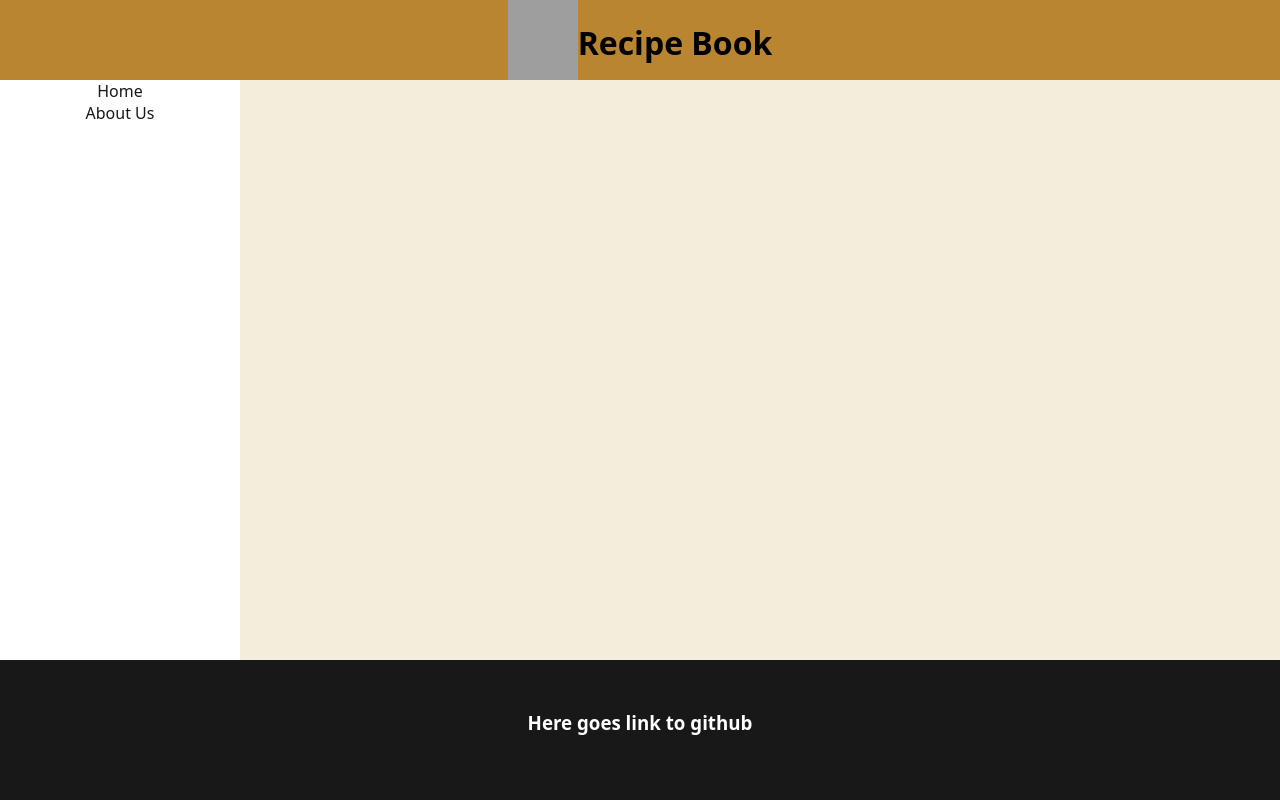
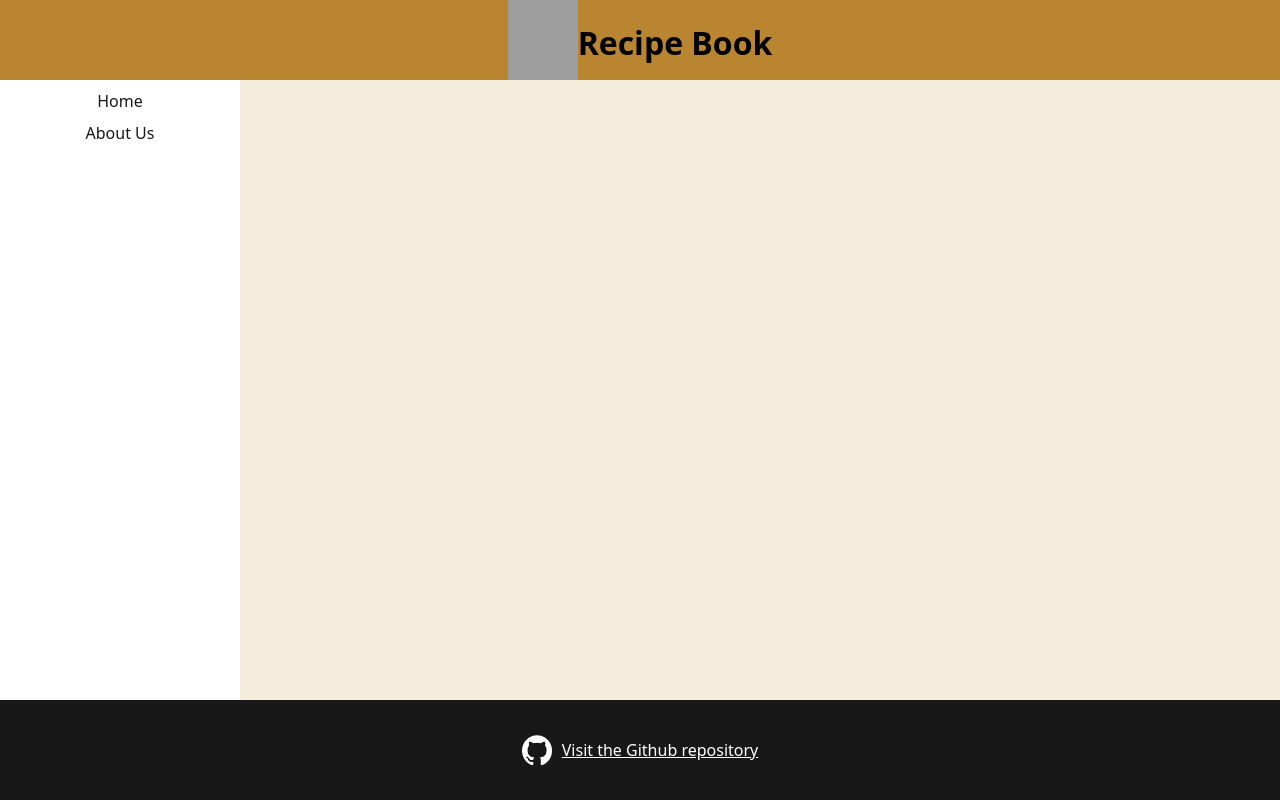
Before and after one commit to KaterynaSoloviova/recipe-book-app, a React (Vite) app in the folder recipe-book-app/: page / in a window 1280 px wide. Built offline with nearby package versions, Linux system fonts and the light colour scheme; grey boxes are pictures that could not be loaded.

Commit message:
feat: add link and logo to footer, hover to links

```diff
--- a/recipe-book-app/src/App.css
+++ b/recipe-book-app/src/App.css
@@ -19,7 +19,7 @@ header img {
 /*ORGANIZATION FOR SIDEBAR AND RECIPES (main)*/
 .content {
   display: flex;
-  height: 74vh;
+  height: 80vh;
 }
 
 /*SIDEBAR STYLES*/
@@ -33,9 +33,17 @@ aside ul {
   margin: 0;
   padding: 0;
 }
-aside ul a {
+
+aside ul li {
+  margin: 10px 0;
+}
+
+aside ul li a {
   text-decoration: none;
   color: #181818;
+}
+aside ul li a:hover {
+  text-decoration: underline;
 }
 
 /*MAIN CONTENT (recipes list)*/
@@ -50,10 +58,20 @@ footer {
   color: white;
   width: 100%;
   height: 5vh;
-  padding: 50px 0;
+  padding: 30px 0;
   position: fixed;
   bottom: 0;
+  display: flex;
+  justify-content: center;
+  align-items: center;
 }
-footer h3 {
-  margin: 0;
+footer img {
+  max-width: 30px;
+  margin-right: 10px;
 }
+footer a {
+  color: white;
+}
+footer a:hover {
+  text-decoration: none;
+}
--- a/recipe-book-app/src/components/Footer.jsx
+++ b/recipe-book-app/src/components/Footer.jsx
@@ -1,7 +1,15 @@
+import logo from "../assets/github-mark-white.png";
+
 function Footer() {
   return (
     <footer>
-      <h3>Here goes link to github</h3>
+      <img src={logo} alt="github logo" />
+      <a
+        href="https://github.com/KaterynaSoloviova/recipe-book-app"
+        target="_blank"
+      >
+        Visit the Github repository
+      </a>
     </footer>
   );
 }
--- a/recipe-book-app/src/components/Sidebar.jsx
+++ b/recipe-book-app/src/components/Sidebar.jsx
@@ -3,10 +3,12 @@ function Sidebar() {
     <aside>
       <nav>
         <ul>
-          <a href="#">Home</a>
-        </ul>
-        <ul>
-          <a href="#">About Us</a>
+          <li>
+            <a href="#">Home</a>
+          </li>
+          <li>
+            <a href="#">About Us</a>
+          </li>
         </ul>
       </nav>
     </aside>
```
Also changed, not shown: recipe-book-app/src/assets/github-mark-white.png (added).
